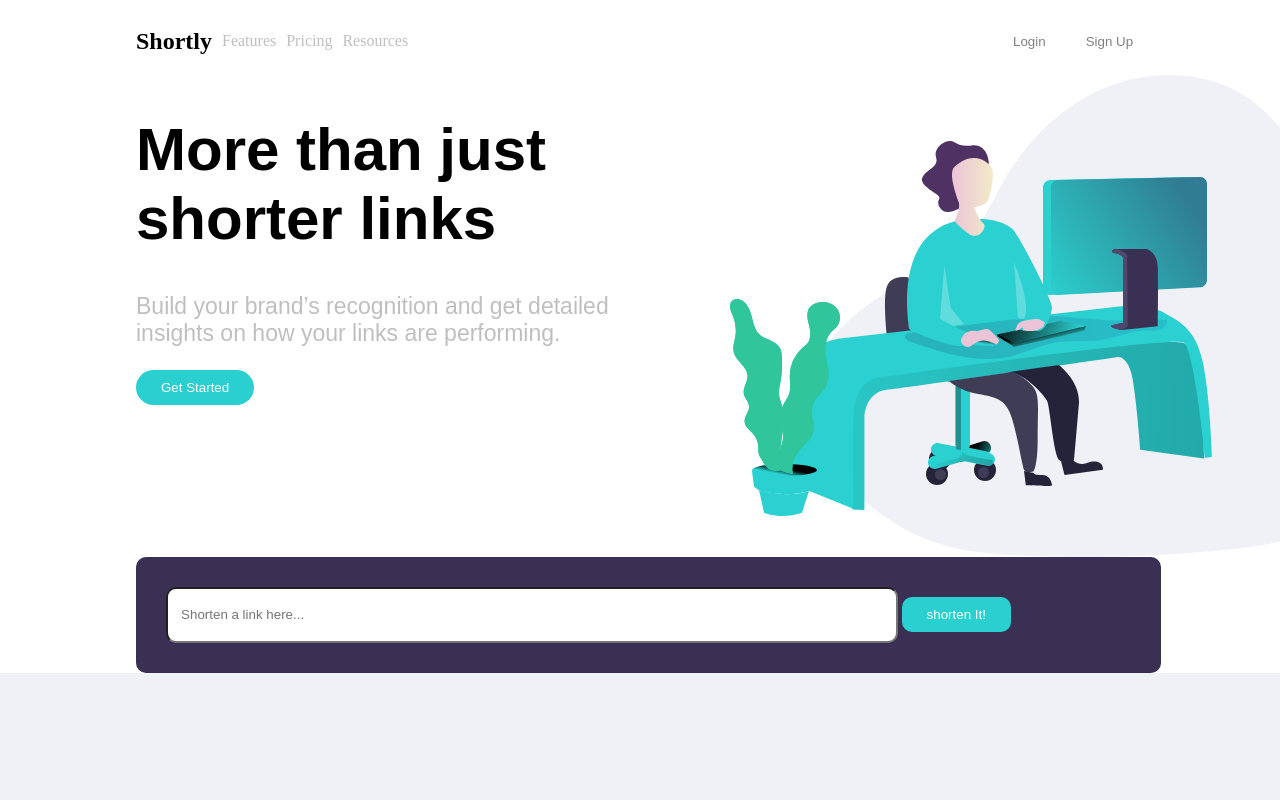
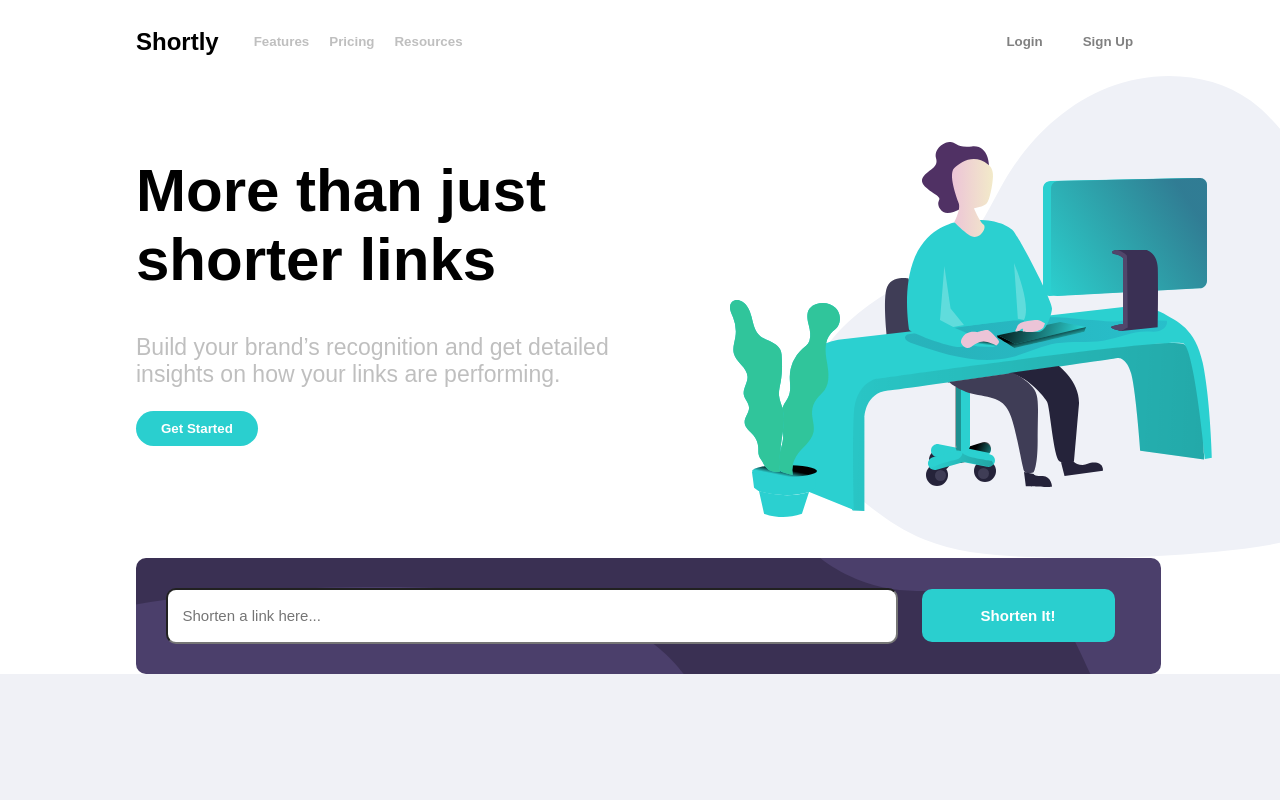
Before and after one commit to GAC1003/url-shortening-api-master, a plain HTML site: page index.html in a window 1280 px wide. Shown: the top 800 px of the page. Drawn offline with Linux system fonts and the light colour scheme.

Commit message:
Se modificaron caracteristicas de la fuente de la primera parte

```diff
--- a/index.html
+++ b/index.html
@@ -38,10 +38,11 @@
         </div>
 
         <div class="short">
+
             <div class="cajashort">
                 <input type="text" placeholder="   Shorten a link here...">
                 <button>
-                shorten It!
+                Shorten It!
                 </button>
 
             </div>
--- a/styles.css
+++ b/styles.css
@@ -25,17 +25,19 @@ body{
 .navs{
     display:flex ;
     align-items: center;
-
+    font-family: 'Poppins', sans-serif;
 }
 
-.navs p,h1{
-    margin-right: 10px;
+.navs h1{
+    margin-right: 35px;
 
 }
 
 .navs p{
-    margin-right: 10px;
+    margin-right: 20px;
     color: hsl(0, 0%, 75%);
+    font-weight: 700;
+    font-size: 13.33333px;
     &:hover{
         color: black;
     }
@@ -50,6 +52,8 @@ body{
 
 .logSig button{
     margin-right: 10px;
+    font-family: 'Poppins', sans-serif;
+    font-weight: bold;
 }
 
 .TextPresenta{
@@ -59,6 +63,11 @@ body{
     padding-right: 15px;
     font-family: 'Poppins', sans-serif;
     margin-right: 20%;
+
+}
+
+.Texts{
+    margin-top: 40px;
 }
 
 .Texts h1{
@@ -98,6 +107,7 @@ font-weight: bold;
     border-radius: 25px;
     border: none;
     color: white;
+    font-weight: 700;
     &:hover{
         background-color: hsl(180, 66%, 49%, 0.5) ;
     }
@@ -106,6 +116,7 @@ font-weight: bold;
 
 .short{
     position:relative;
+    background-image: url(images/bg-shorten-desktop.svg);
     background-color:#3A3053;
     padding: 30px;
     width: 67%;
@@ -118,7 +129,7 @@ font-weight: bold;
     width: 75%;
     height: 50px;
     border-radius: 10px;
-
+   font-size: 15px;
 }
 
 .cajashort button{
@@ -126,12 +137,16 @@ font-weight: bold;
     padding: 10px 25px;
     border-radius: 10px;
     border: none;
+    height: 53px;
+    width:  20%;
     color: white;
     &:hover{
         background-color: hsl(180, 66%, 49%, 0.5) ;
     }
     font: bold;
-
+    margin-left: 20px;
+    font-size: 15px;
+    font-weight: 700;
 }
 
 /*comienza segunda parte*/
```
